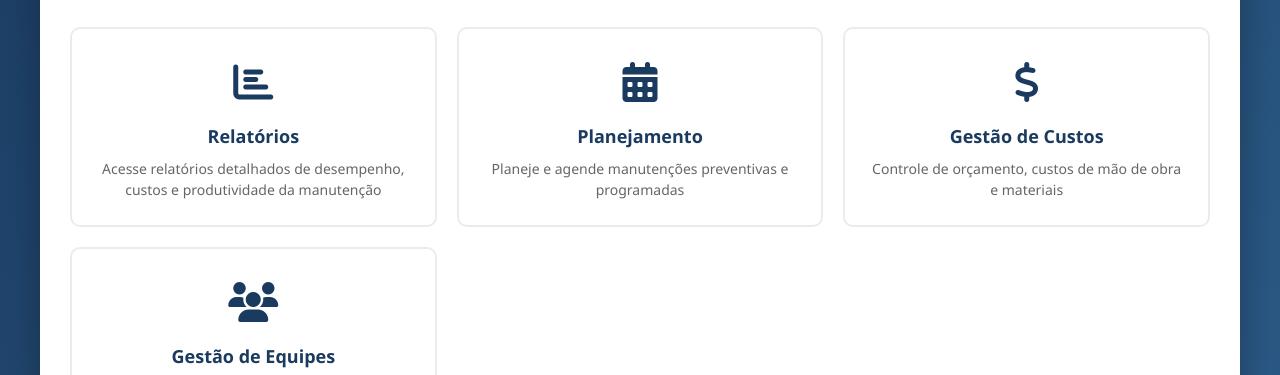
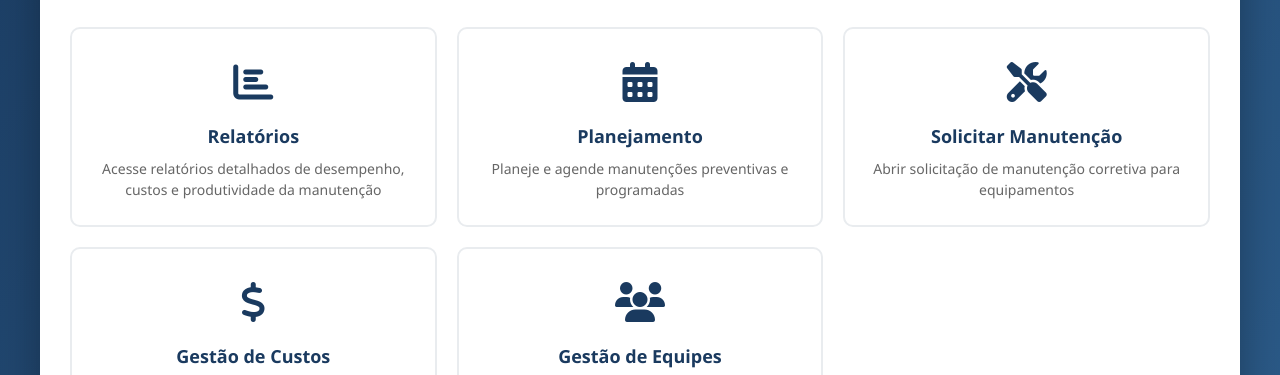
Before and after one commit to fabiohreis/Gestao, a plain HTML site: page gest.html in a window 1280 px wide. Shown: the part 425-800 px from the top of the page. Drawn offline with Linux system fonts and the light colour scheme.

Commit message:
gest.html

```diff
--- a/gest.html
+++ b/gest.html
@@ -228,6 +228,16 @@
                     </div>
                 </div>
 
+                <div class="feature-card" onclick="openSolicitacaoCorretiva()">
+                    <div class="feature-icon">
+                        <i class="fas fa-tools"></i>
+                    </div>
+                    <div class="feature-title">Solicitar Manutenção</div>
+                    <div class="feature-description">
+                        Abrir solicitação de manutenção corretiva para equipamentos
+                    </div>
+                </div>
+
                 <div class="feature-card" onclick="openFeature('custos')">
                     <div class="feature-icon">
                         <i class="fas fa-dollar-sign"></i>
@@ -290,6 +300,15 @@
             alert(`Abrindo módulo: ${feature}\n\nEsta funcionalidade será implementada em breve.`);
         }
 
+        function openSolicitacaoCorretiva() {
+            const usuario = getUrlParameter('usuario');
+            if (usuario) {
+                window.location.href = `solicitacao_corretiva.html?requisitante=${encodeURIComponent(usuario)}`;
+            } else {
+                alert('Usuário não identificado. Não é possível abrir a solicitação.');
+            }
+        }
+
         function logout() {
             if (confirm('Deseja realmente sair do sistema?')) {
                 window.location.href = 'index.html';
```
